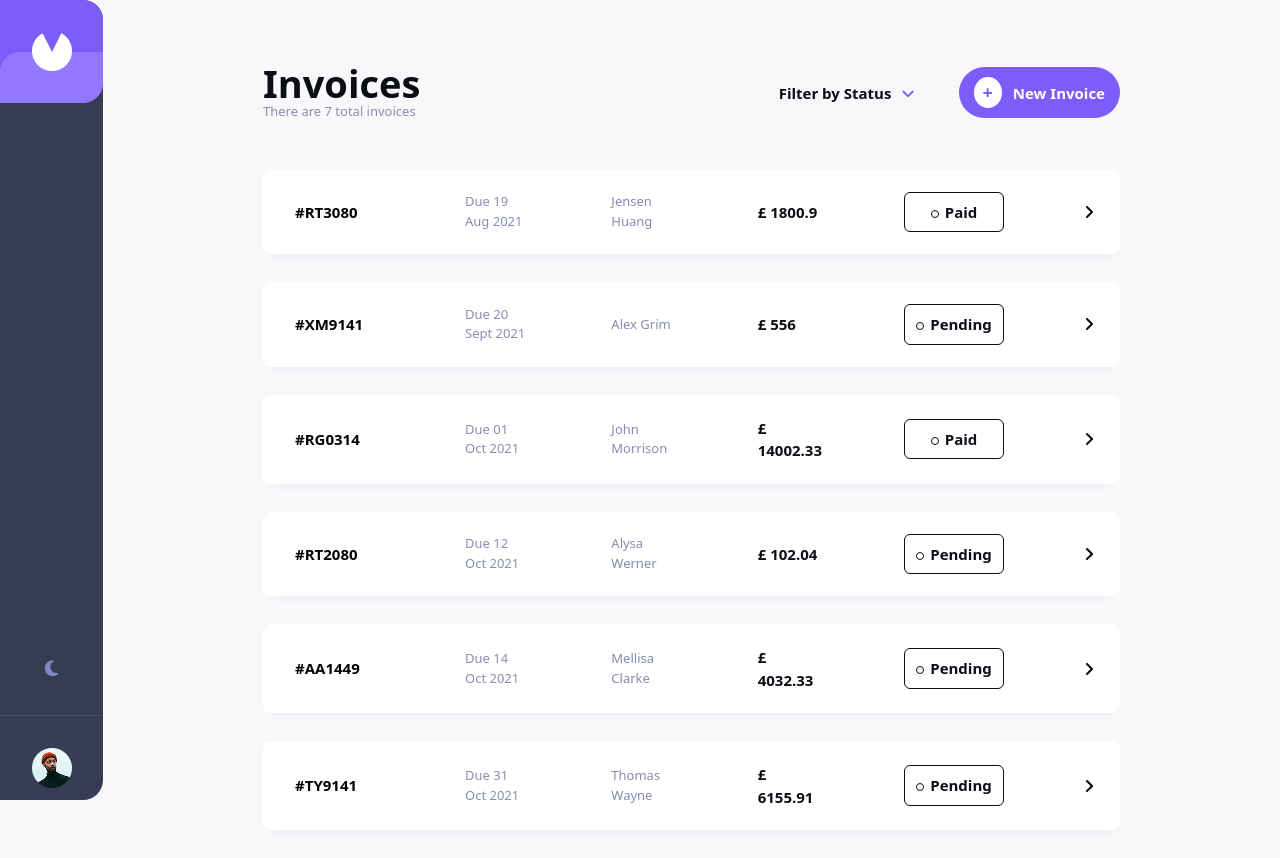
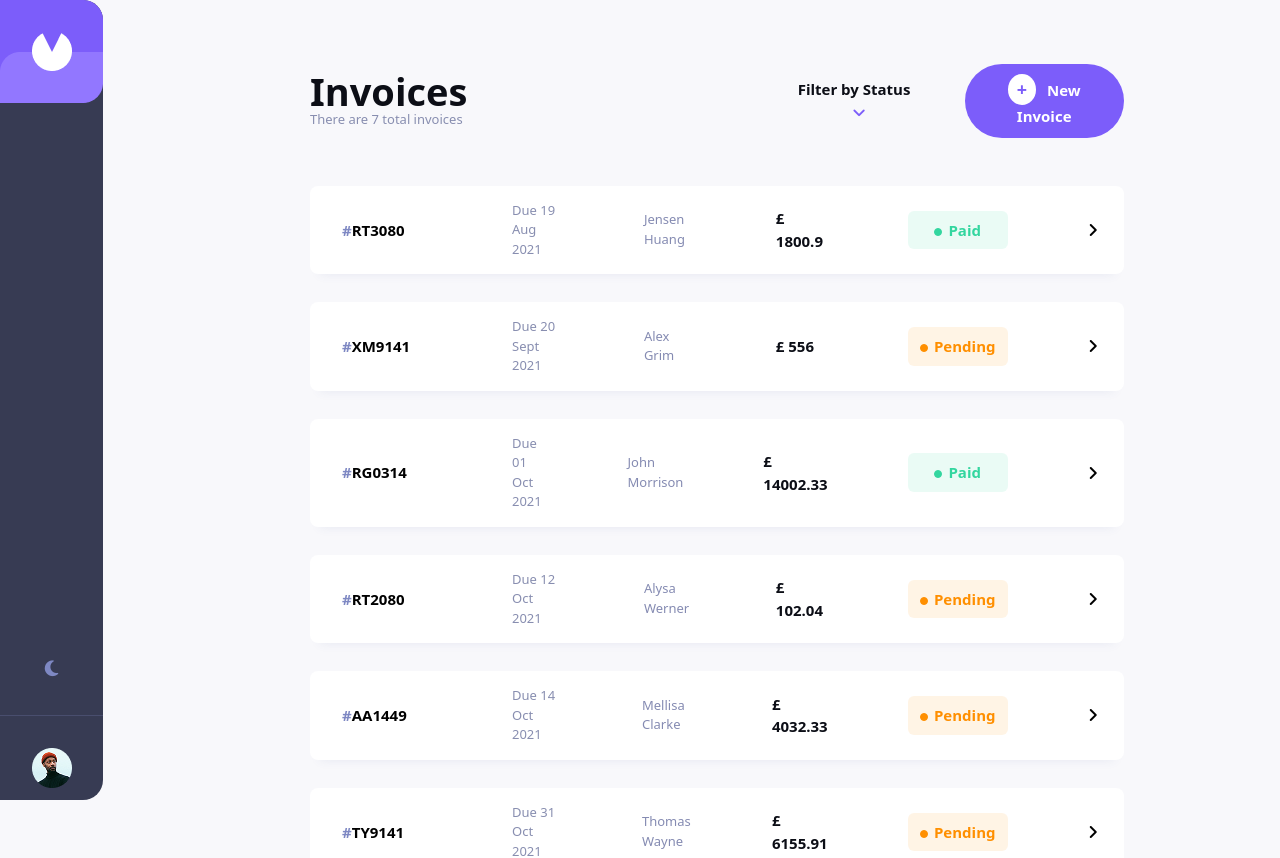
Before and after one commit to NwakanmaEmmanuel/invoice-management-app, a React (Vite) app: page / in a window 1280 px wide. Shown: the top 858 px of the page. Built offline with nearby package versions, Linux system fonts and the light colour scheme.

Commit message:
styled invoicelist completely

```diff
--- a/src/App.jsx
+++ b/src/App.jsx
@@ -5,7 +5,7 @@ import InvoiceList from './components/InvoiceList'
 export default function App() {
   return (
 
-    <div className="flex bg-[#F8F8FB] ">
+    <div className="flex min-h-screen  bg-[#F8F8FB] ">
       <Sidebar/>
       <InvoiceList/>
     </div>
--- a/src/components/InvoiceList.tsx
+++ b/src/components/InvoiceList.tsx
@@ -1,10 +1,19 @@
 import invoices from "../data/invoice";
- import { formatDate } from "../utils/helpers";
+import { formatDate } from "../utils/helpers";
 
 
 export default function InvoiceList() {
+
+    const statusStyles = {
+    Paid: "bg-[#33D69F]/10 text-[#33D69F]",
+    Pending: "bg-[#FF8F00]/10 text-[#FF8F00]",
+    Draft: "bg-[#373B53]/10 text-[#373B53]",
+    }
+
+
+
   return (
-    <div className="px-[10rem] py-[4rem]">
+    <div className="px-[10rem] ml-[150px] py-[4rem]">
         <div className="flex justify-between items-center gap-[20rem]">
             <div>
                 <h1 className="text-[#0C0E16] text-[38px] leading-[100%] font-bold">Invoices</h1>
@@ -21,19 +30,26 @@ export default function InvoiceList() {
                 </button>
             </div>
         </div>
+
+
         <div className="mt-12 flex flex-col   gap-7">
+
             {invoices.map((invoice) =>
-            <div className=" grid grid-cols-[90px_1fr_1fr_1fr_100px_4px] shadow-[0px_10px_10px_-10px_#48549F1A]  items-center   bg-[#FFFFFF] rounded-lg px-[32px] py-[22px] gap-20">
-                <h1 className="text-[15px] font-bold">{invoice.id}</h1>
+            <div className=" grid grid-cols-[90px_1fr_1fr_1fr_100px_4px] shadow-[0px_10px_10px_-10px_#48549F1A]  items-center   bg-[#FFFFFF] rounded-lg px-[32px] py-[15px] gap-20">
+                <h1 className="text-[15px] font-bold">
+                    <span className="text-[#7E88C3]">#</span>
+                    {invoice.id}</h1>
+
                     <p className="text-[13px] text-[#888EB0] font-medium">Due {formatDate(invoice.paymentDue)}</p>
                     <p className="text-[#858BB2] font-medium text-[13px]">{invoice.clientName}</p>
                     <h1 className="text-[#0C0E16] text-[15px] font-bold">£ {invoice.total}</h1>
-                    <button className="text-[#0C0E16] text-[15px] font-bold px-2 py-2 rounded-md border-solid border">
-                        <span className=" h-[8px] w-[8px] rounded-md inline-block border-solid border mr-1.5"></span>{invoice.status}
+                    <button className={`${statusStyles[invoice.status]}   text-[15px] font-bold px-2 py-2 rounded-md `}>
+                        <span className=" h-[8px] bg-current w-[8px] rounded-md inline-block border-solid border mr-1.5"></span>{invoice.status}
                     </button>
                     <i className="fa-solid fa-angle-right"></i>
 
             </div>
+
             ) }
         </div>
     </div>
--- a/src/components/Sidebar.tsx
+++ b/src/components/Sidebar.tsx
@@ -3,7 +3,7 @@ import profile from '../assets/Profile.png'
 
 function Sidebar() {
   return (
-    <div className="bg-[#373B53] flex flex-col justify-between h-screen w-[103px] rounded-tr-[20px] rounded-br-[20px]">
+    <div className="bg-[#373B53] flex flex-col justify-between fixed h-screen w-[103px] rounded-tr-[20px] rounded-br-[20px]">
       <img src={header} alt="" />
       <div className='flex flex-col items-center mb-3 gap-[32px]'>
         {/* <div className='h-2 w-3 bg-red-400'></div> */}
--- a/src/data/invoice.ts
+++ b/src/data/invoice.ts
@@ -2,7 +2,7 @@ import { Invoice } from "../types/invoice";
 
 const invoices: Invoice[] = [
   {
-    id: '#RT3080',
+    id: 'RT3080',
     createdAt: '2021-08-18',
     paymentDue: '2021-08-19',
     description: 'Re-branding',
@@ -18,7 +18,7 @@ const invoices: Invoice[] = [
     total:  1800.90,
   },
   {
-    id: '#XM9141',
+    id: 'XM9141',
     createdAt: '2021-08-21',
     paymentDue: '2021-09-20',
     description: 'Graphic Design',
@@ -35,7 +35,7 @@ const invoices: Invoice[] = [
     total: 556.00,
   },
   {
-    id: '#RG0314',
+    id: 'RG0314',
     createdAt: '2021-09-01',
     paymentDue: '2021-10-01',
     description: 'Website Redesign',
@@ -51,7 +51,7 @@ const invoices: Invoice[] = [
     total: 14002.33,
   },
   {
-    id: '#RT2080',
+    id: 'RT2080',
     createdAt: '2021-09-12',
     paymentDue: '2021-10-12',
     description: 'Logo Concept',
@@ -67,7 +67,7 @@ const invoices: Invoice[] = [
     total: 102.04,
   },
   {
-    id: '#AA1449',
+    id: 'AA1449',
     createdAt: '2021-09-14',
     paymentDue: '2021-10-14',
     description: 'Re-branding',
@@ -84,7 +84,7 @@ const invoices: Invoice[] = [
     total: 4032.33,
   },
   {
-    id: '#TY9141',
+    id: 'TY9141',
     createdAt: '2021-10-01',
     paymentDue: '2021-10-31',
     description: 'Landing Page Design',
@@ -100,7 +100,7 @@ const invoices: Invoice[] = [
     total: 6155.91,
   },
   {
-    id: '#FV2353',
+    id: 'FV2353',
     createdAt: '2021-11-12',
     paymentDue: '2021-12-12',
     description: 'Logo Re-design',
--- a/src/utils/helpers.js
+++ b/src/utils/helpers.ts
@@ -1,5 +1,5 @@
 // Format date: "2021-08-19" → "19 Aug 2021"
-export function formatDate(dateStr) {
+export function formatDate(dateStr: string): string {
   if (!dateStr) return '';
   const d = new Date(dateStr);
   return d.toLocaleDateString('en-GB', { day: '2-digit', month: 'short', year: 'numeric' });
```
